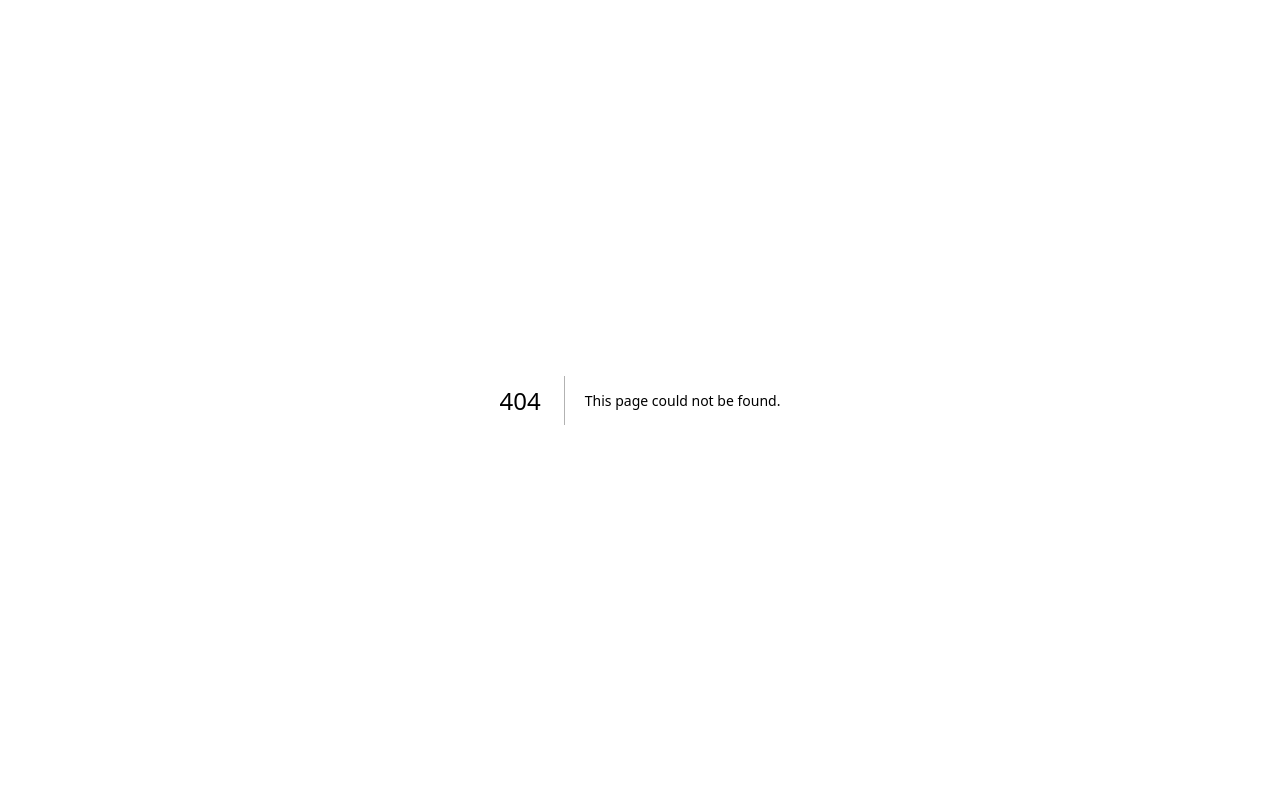
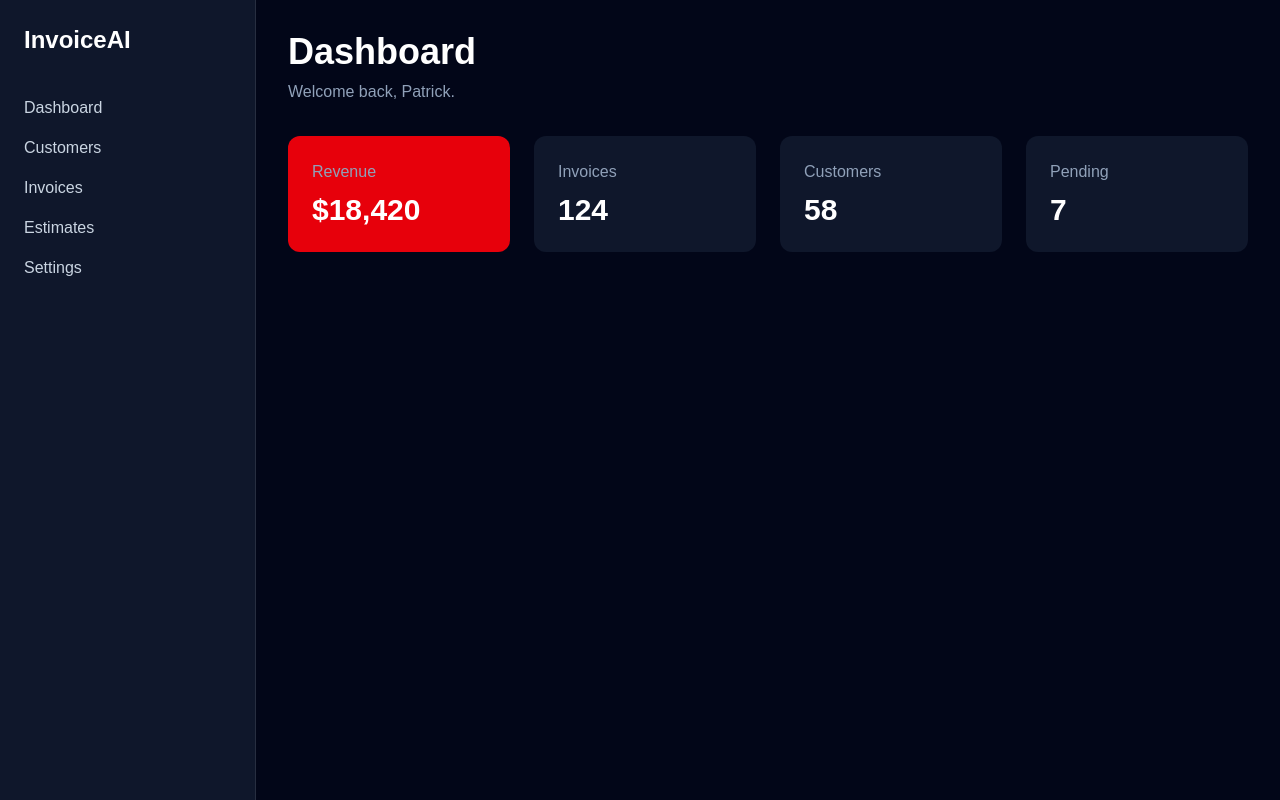
Before and after one commit to pvaranas-maker/InvoiceAI, a Next.js app: page /dashboard in a window 1280 px wide. Before the commit this address had no page. Built offline with nearby package versions, Linux system fonts and the light colour scheme.

Commit message:
Build dashboard and app pages

```diff
--- /dev/null
+++ b/app/dashboard/page.tsx
@@ -0,0 +1,46 @@
+export default function Dashboard() {
+  return (
+    <main className="min-h-screen bg-slate-950 text-white">
+      <div className="flex">
+        <aside className="min-h-screen w-64 border-r border-white/10 bg-slate-900 p-6">
+          <h1 className="text-2xl font-bold">InvoiceAI</h1>
+
+          <nav className="mt-10 space-y-4 text-slate-300">
+            <p>Dashboard</p>
+            <p>Customers</p>
+            <p>Invoices</p>
+            <p>Estimates</p>
+            <p>Settings</p>
+          </nav>
+        </aside>
+
+        <section className="flex-1 p-8">
+          <h2 className="text-4xl font-bold">Dashboard</h2>
+          <p className="mt-2 text-slate-400">Welcome back, Patrick.</p>
+
+          <div className="mt-8 grid grid-cols-1 md:grid-cols-2 xl:grid-cols-4 gap-6">
+            <div className="rounded-xl bg-red-600 p-6">
+              <p className="text-slate-400">Revenue</p>
+              <h3 className="mt-2 text-3xl font-bold">$18,420</h3>
+            </div>
+
+            <div className="rounded-xl bg-slate-900 p-6">
+              <p className="text-slate-400">Invoices</p>
+              <h3 className="mt-2 text-3xl font-bold">124</h3>
+            </div>
+
+            <div className="rounded-xl bg-slate-900 p-6">
+              <p className="text-slate-400">Customers</p>
+              <h3 className="mt-2 text-3xl font-bold">58</h3>
+            </div>
+
+            <div className="rounded-xl bg-slate-900 p-6">
+              <p className="text-slate-400">Pending</p>
+              <h3 className="mt-2 text-3xl font-bold">7</h3>
+            </div>
+          </div>
+        </section>
+      </div>
+    </main>
+  );
+}
--- a/package.json
+++ b/package.json
@@ -9,9 +9,11 @@
     "lint": "eslint"
   },
   "dependencies": {
+    "@supabase/supabase-js": "^2.108.1",
     "next": "16.2.9",
     "react": "19.2.4",
-    "react-dom": "19.2.4"
+    "react-dom": "19.2.4",
+    "react-icons": "^5.6.0"
   },
   "devDependencies": {
     "@tailwindcss/postcss": "^4",
```
Also changed, not shown: app/customers/page.tsx (added), app/estimates/page.tsx (added), app/invoices/page.tsx (added), app/login/page.tsx (added), app/settings/page.tsx (added), 1 other file (tests, documents, lock files or other folders).
